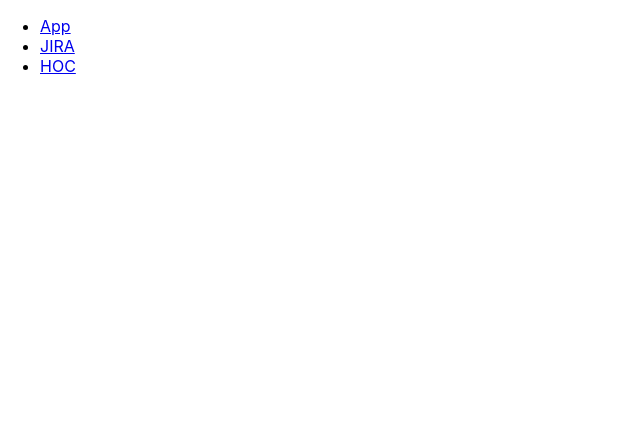
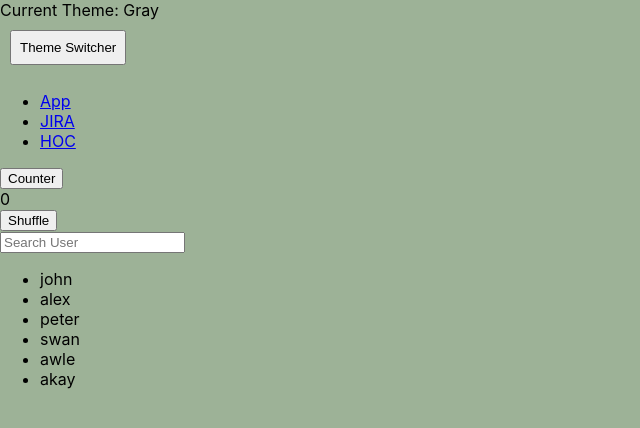
Before and after one commit to yadav786/react-2025, a React (Create React App) app: page /user in a window 1280 px wide. Before the commit this address had no page. Shown: the top 428 px of the page, without its empty margins (0-640 px from the left). Built offline with nearby package versions, Linux system fonts and the light colour scheme.

Commit message:
useCallback, memo & Context API use cases added

```diff
--- a/src/App.js
+++ b/src/App.js
@@ -3,10 +3,11 @@
 
 function App() {
   const val = useContext(UserContext);
+
   return (
     <div className="App">
       <header className="App-header">
-        <UserContext.Consumer >
+        <UserContext.Consumer>
           {
             value => <button>UserContext Consumer Value {value}</button>
           }
--- /dev/null
+++ b/src/CallBackAndMemo.js
@@ -0,0 +1,46 @@
+import React, { useState, useCallback, memo } from "react";
+
+const allUsers = ['john', 'alex', 'peter', 'swan', 'awle', 'akay'];
+
+function List({ users }) {
+  console.log('UserList rendering...')
+    return(<ul>
+      {users.map((value, index) => <li key={index}>{value}</li>)}
+    </ul>)
+}
+const UserList = memo(List);
+function Search({ onSearch }) {
+  console.log('UserSearch rendering...');
+  return (
+    <div>
+          <input type="text"
+          placeholder="Search User"
+          onChange={(el) => onSearch(el.target.value)}
+          />
+    </div>
+)
+}
+const UserSearch = memo(Search);
+
+export default function CallBackAndMemo() {
+  const [users, setUsers] = useState(allUsers);
+  const [counter, setCounter] = useState(0);
+  const shuffleUsers = () => {
+      const shuffledUsers = users.sort(() => Math.random() - 0.5);
+      setUsers([...shuffledUsers]);
+  };
+  const handleSearch = useCallback((text) => {
+    console.log(users[0]);
+    const filteredUsers = text ? allUsers.filter(user => user.includes(text)) : allUsers;
+    setUsers([...filteredUsers]);
+  }, [users]);
+  return (
+    <div>
+      <button onClick={() => setCounter(prevCount => prevCount + 1)}>Counter</button>
+      <div>{counter}</div>
+      <button onClick={() => shuffleUsers()}>Shuffle</button>
+      <UserSearch onSearch={handleSearch}/>
+      <UserList users={users}/>
+    </div>
+  );
+}
--- a/src/Header.js
+++ b/src/Header.js
@@ -1,8 +1,10 @@
 import { Link } from 'react-router-dom';
+import { ThemeSwitcher } from './ThemeSwitcher';
 
 const Header = () => {
     return (
       <nav>
+        <ThemeSwitcher />
         <ul>
           <li>
             <Link to="/">App</Link>
--- a/src/Jira.js
+++ b/src/Jira.js
@@ -17,7 +17,7 @@
         });
         setAllTasks(updatedTasks);
     }
-
+    console.log(allTasks);
     return (
         <div id="board">
             <div className="status-board" id="todo">
--- /dev/null
+++ b/src/RouterApp.js
@@ -0,0 +1,19 @@
+import React, { useContext } from 'react';
+import Header from './Header';
+import { ThemeContext } from './context/ThemeContext';
+
+
+const blackTheme = {backgroundColor: '#a492d4', minHeight: '100vh', color: 'white'};
+const whiteTheme = {backgroundColor: '#9db297', minHeight: '100vh', color: 'black'};
+
+
+export const RouterApp = ({ children }) => {
+const { theme } = useContext(ThemeContext);
+  return (
+  <div style={theme ? blackTheme : whiteTheme}>
+    <Header/>
+    {children}
+    </div>
+)
+
+}
--- /dev/null
+++ b/src/ThemeSwitcher.js
@@ -0,0 +1,12 @@
+import React, {useContext} from "react";
+import { ThemeContext } from './context/ThemeContext'
+
+export const ThemeSwitcher = () => {
+const { theme, toggleTheme } = useContext(ThemeContext);
+return(<>
+    <div>Current Theme: {theme ? 'Black': 'Gray'}</div>
+    <button style={{cursor: 'pointer', padding: '8px', margin: '10px 10px'}}
+    onClick={() => toggleTheme()}>Theme Switcher</button>
+    </>
+)
+}
--- /dev/null
+++ b/src/context/ThemeContext.js
@@ -0,0 +1,18 @@
+import React, { createContext, useState } from 'react'
+
+const ThemeContext = createContext();
+
+const ThemeProvider = ({children}) => {
+    const [theme, setTheme] = useState(false);
+    const toggleTheme = () => {
+        setTheme((prevTheme) => !prevTheme)
+    }
+
+    return (
+        <ThemeContext.Provider value={{theme, toggleTheme}}>
+            {children}
+        </ThemeContext.Provider>
+    )
+}
+
+export { ThemeContext, ThemeProvider }
--- a/src/index.js
+++ b/src/index.js
@@ -1,29 +1,34 @@
 import React from 'react';
 import ReactDOM from 'react-dom/client';
 import './index.css';
+import reportWebVitals from './reportWebVitals';
+import './assets/css/app.scss';
+import { ThemeProvider } from './context/ThemeContext';
+import { BrowserRouter, Route, Routes } from 'react-router-dom';
 import App from './App';
-import reportWebVitals from './reportWebVitals';
+import Jira from './Jira';
+import CallBackAndMemo from './CallBackAndMemo';
+import HOCClassLifeCycle from './HOCClassLifeCycle'
 import { UserContext } from './Context';
-import { BrowserRouter, Route, Routes } from 'react-router-dom';
-import Header from './Header';
-import Jira from './Jira';
-import HOCClassLifeCycle from './HOCClassLifeCycle';
-import './assets/css/app.scss';
+import { RouterApp } from './RouterApp';
+
 
 const root = ReactDOM.createRoot(document.getElementById('root'));
 root.render(
-  <React.StrictMode>
+  <ThemeProvider>
     <BrowserRouter>
-    <Header/>
+    <RouterApp>
     <UserContext.Provider value="Pankaj">
       <Routes>
         <Route  path='/'  element={<App />} />
+        <Route  path='/user'  element={<CallBackAndMemo />} />
         <Route  path='/jira'  element={<Jira />} />
         <Route  path='/hoc'  element={<HOCClassLifeCycle />} />
       </Routes>
     </UserContext.Provider>
+    </RouterApp>
     </BrowserRouter>
-  </React.StrictMode>
+  </ThemeProvider>
 );
 
 // If you want to start measuring performance in your app, pass a function
```
